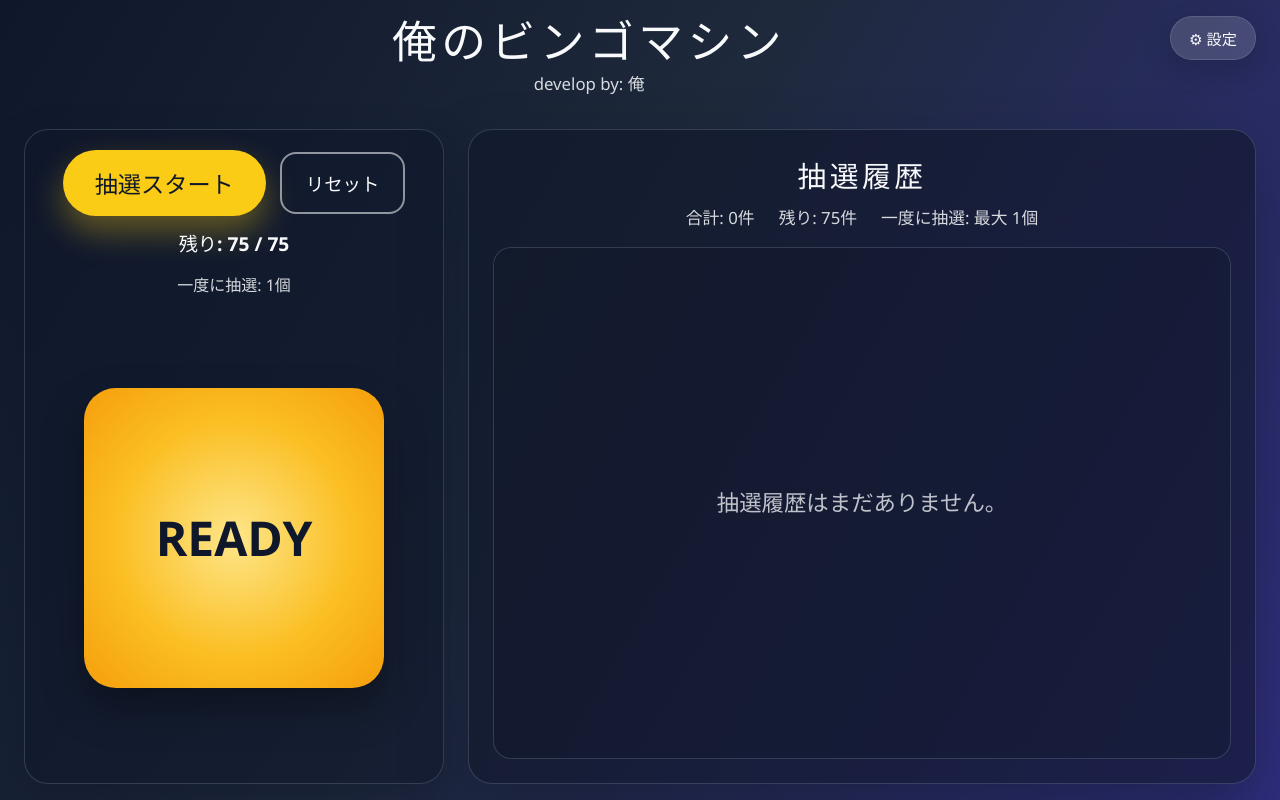
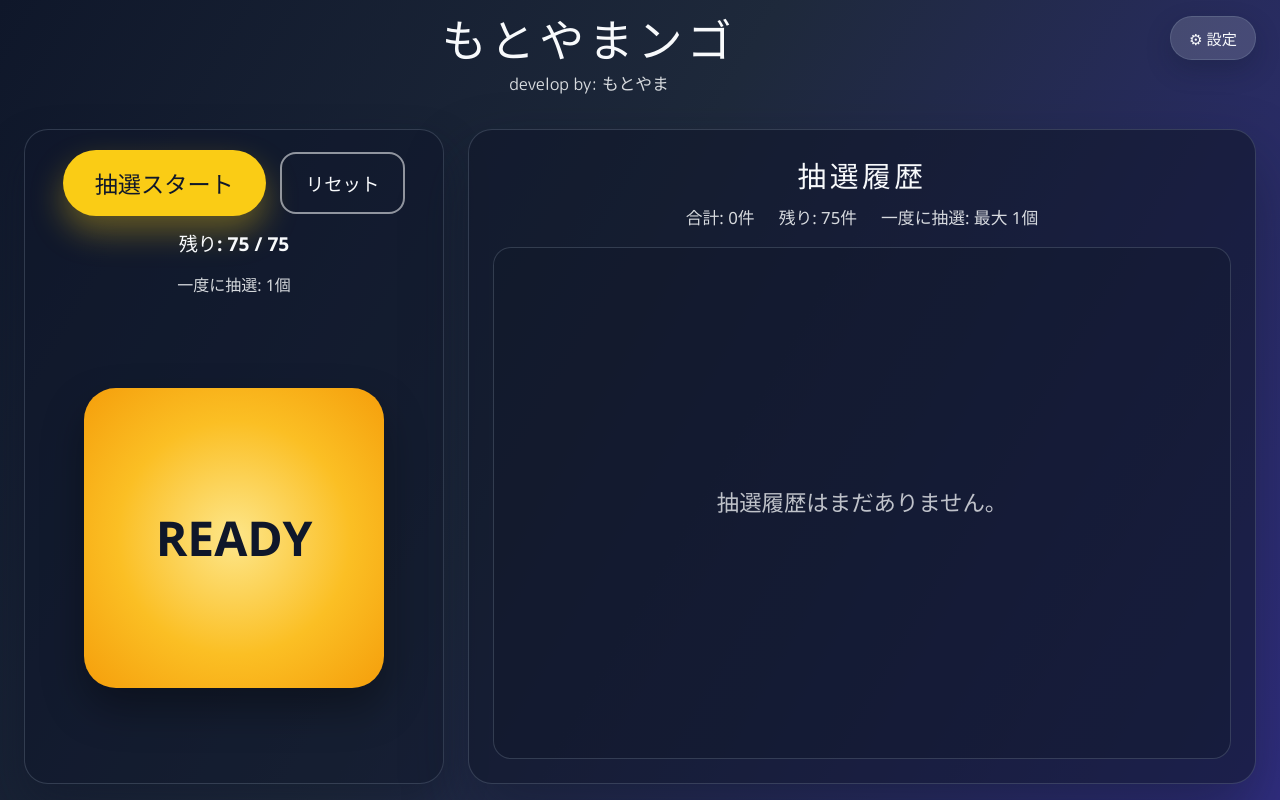
Before and after one commit to Refon-apk/MyBingoApp, a React (Vite) app: page / in a window 1280 px wide. Built offline with nearby package versions, Linux system fonts and the light colour scheme.

Commit message:
タイトルの変更

```diff
--- a/index.html
+++ b/index.html
@@ -3,6 +3,7 @@
   <head>
     <meta charset="UTF-8" />
     <meta name="viewport" content="width=device-width, initial-scale=1.0" />
+    <link href="https://fonts.googleapis.com/css2?family=M+PLUS+Rounded+1c:wght@400;700&display=swap" rel="stylesheet">
     <title>俺のビンゴ</title>
   </head>
   <body>
--- a/src/pages/BingoMachinePage.module.css
+++ b/src/pages/BingoMachinePage.module.css
@@ -49,12 +49,15 @@
   font-size: 2.8rem;
   margin: 0;
   letter-spacing: 0.1em;
+  font-weight: bold;
+  font-family: 'M PLUS Rounded 1c', sans-serif;
 }
 
 .subtitle {
   margin-top: 6px;
   font-size: 1.05rem;
   color: var(--history-summary-text);
+  font-family: 'M PLUS Rounded 1c', sans-serif;
 }
 
 .settingsButton {
--- a/src/pages/BingoMachinePage.tsx
+++ b/src/pages/BingoMachinePage.tsx
@@ -292,8 +292,8 @@ function BingoMachinePage() {
     <main className={containerClass}>
       <div className={styles.topBar}>
         <header className={styles.header}>
-          <h1 className={styles.title}>俺のビンゴマシン</h1>
-          <p className={styles.subtitle}>develop by: 俺</p>
+          <h1 className={styles.title}>もとやまンゴ</h1>
+          <p className={styles.subtitle}>develop by: もとやま</p>
         </header>
         <button
           type="button"
```
